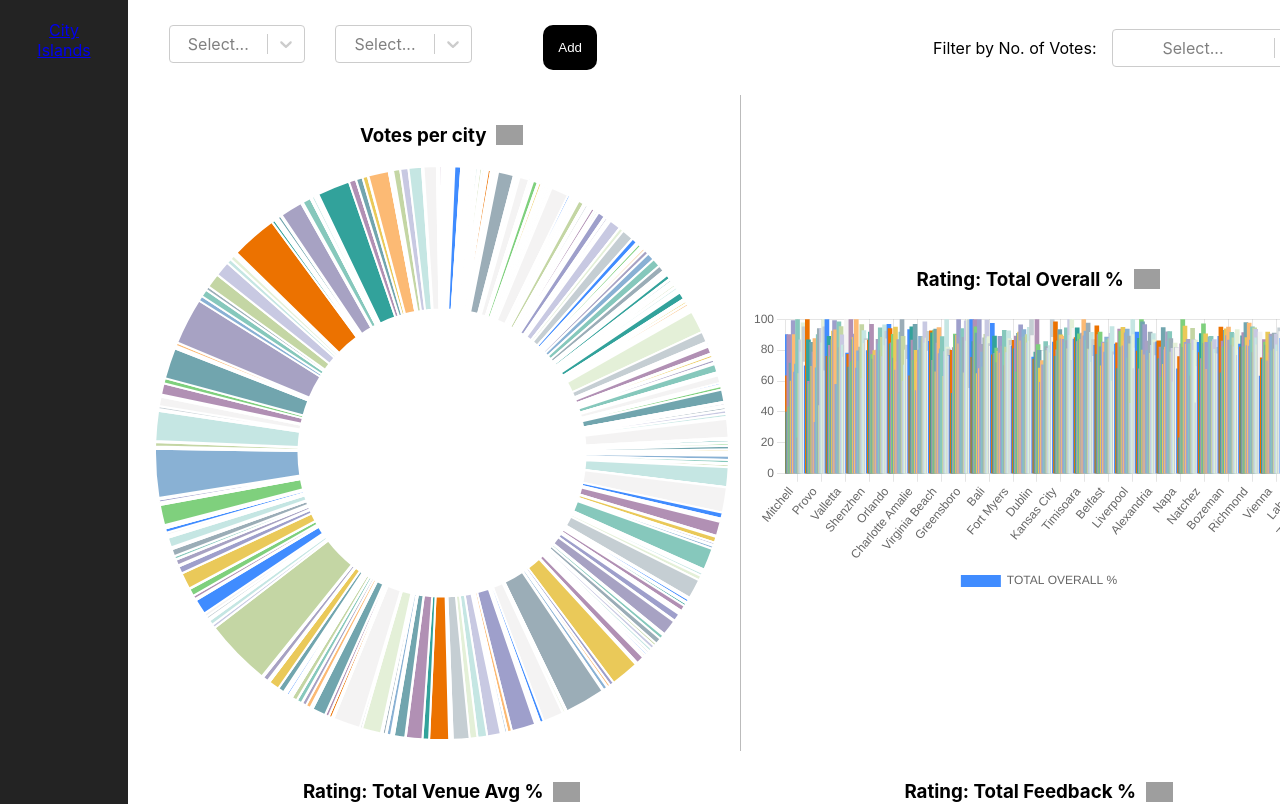
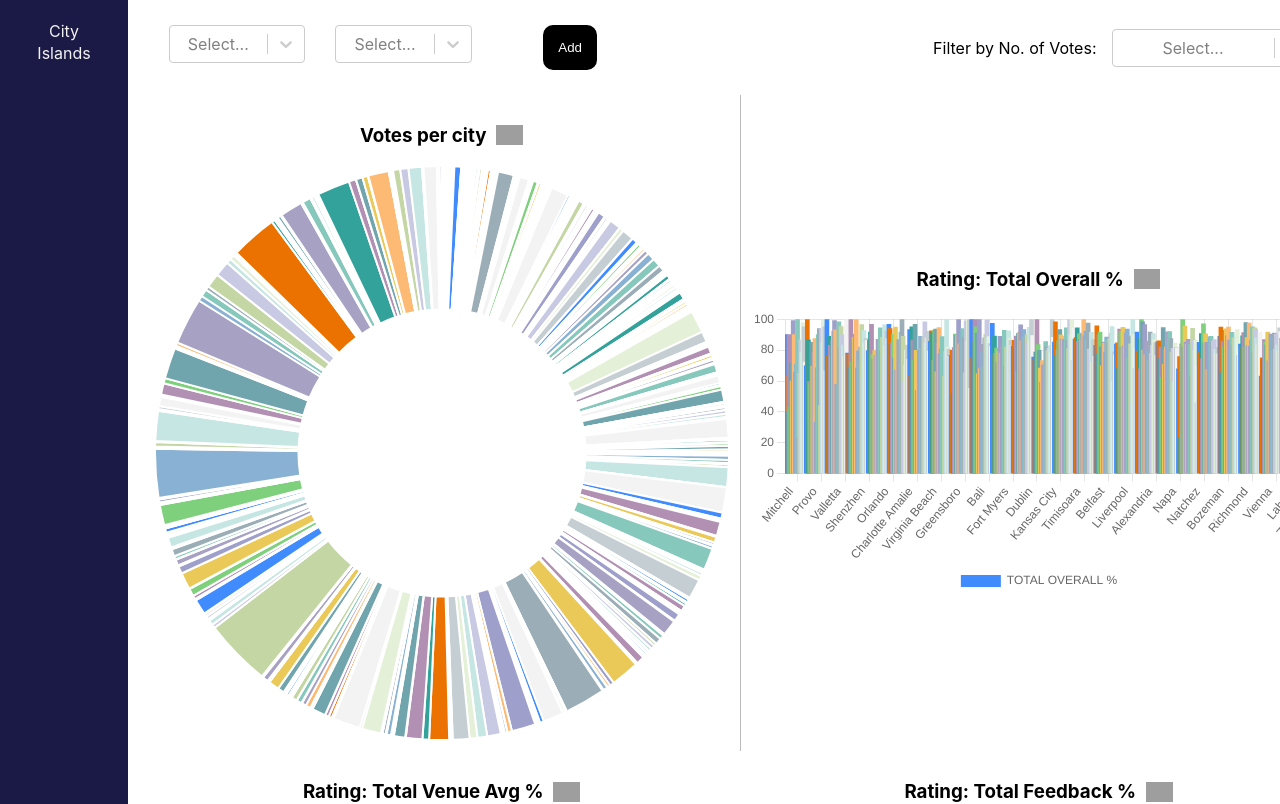
Before and after one commit to adityaanand53/rca-hackathon, a React (Create React App) app: page / in a window 1280 px wide. Shown: the top 804 px of the page. Built offline with nearby package versions, Linux system fonts and the light colour scheme; grey boxes are pictures that could not be loaded.

Commit message:
rca visualisation

```diff
--- a/src/components/SideNav.js
+++ b/src/components/SideNav.js
@@ -4,8 +4,8 @@ import { Link } from "react-router-dom";
 const SideNav = () => {
   return (
     <nav className="sidenav">
-      <Link to="/city">City</Link>
-      <Link to="/islands">Islands</Link>
+      <Link className="navlinks" to="/city">City</Link>
+      <Link className="navlinks" to="/islands">Islands</Link>
     </nav>
   );
 };
--- a/src/styles/App.scss
+++ b/src/styles/App.scss
@@ -34,8 +34,16 @@
 }
 
 .sidenav{
-  height: 100%;  width: 10%;  position: fixed; z-index: 1; top: 0; left: 0; background-color:#232323; transition: .5s ease; overflow-x: hidden; padding-top: 20px; display: flex; flex-direction: column; align-items: center;
+  height: 100%;  width: 10%;  position: fixed; z-index: 1; top: 0; left: 0; background-color: #1b1a47; transition: .5s ease; overflow-x: hidden; padding-top: 20px; display: flex; flex-direction: column; align-items: center;
 }
+.navlinks{
+  text-decoration: none;
+  color: #f2f2f2;
+  line-height: 22px;
+  display: block;
+}
+
+
 
 .landing-container{
   position: relative;
```
